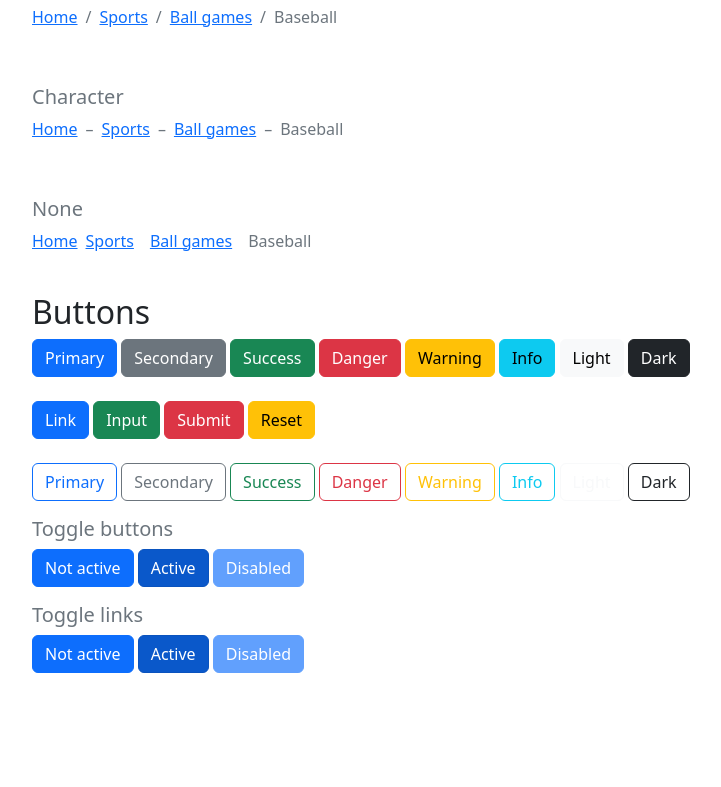
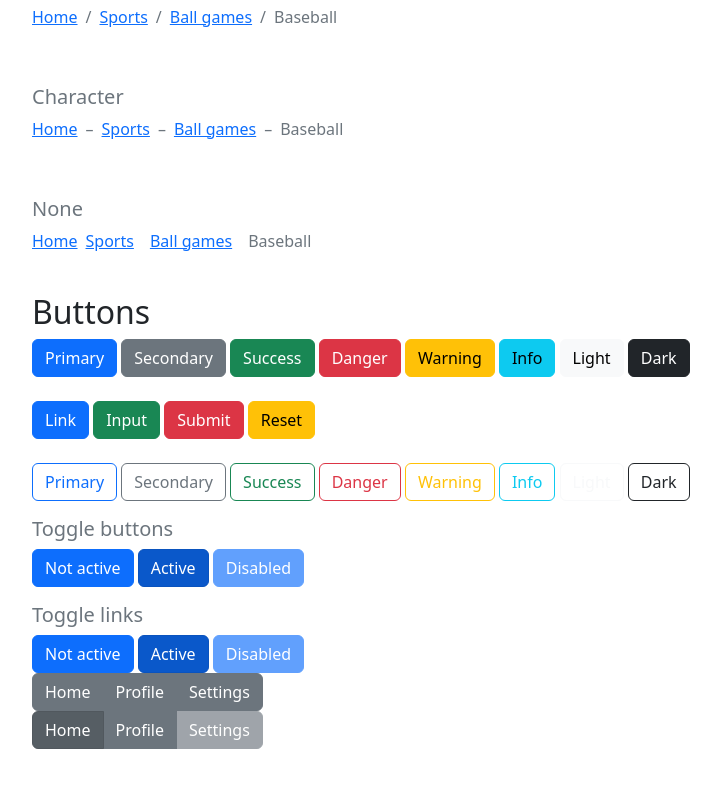
Before and after one commit to Michal-Radomski/Udemy_Frontend_Courses, a plain HTML site: page 01 Bootstrap5/04 - Components/index.html in a window 1280 px wide. Shown: the part 1802-2589 px from the top of the page, without its empty margins (50-771 px from the left). Before the commit the page ends 2523 px from the top, so only its background shows below. Drawn offline with nearby package versions, Linux system fonts and the light colour scheme.

Commit message:
Button group exercise done

```diff
--- a/01 Bootstrap5/04 - Components/index.html
+++ b/01 Bootstrap5/04 - Components/index.html
@@ -256,6 +256,22 @@
       <a href="#" class="btn btn-primary active" role="button" data-bs-toggle="button" aria-pressed="true">Active</a>
       <a href="#" class="btn btn-primary disabled" role="button" data-bs-toggle="button">Disabled</a>
 
+      <br />
+
+      <div class="btn-group" role="group" aria-label="Default button group">
+        <button type="button" class="btn btn-secondary">Home</button>
+        <button type="button" class="btn btn-secondary">Profile</button>
+        <button type="button" class="btn btn-secondary">Settings</button>
+      </div>
+
+      <br />
+
+      <div class="btn-group" role="group" aria-label="Default button group">
+        <button type="button" class="btn btn-secondary active">Home</button>
+        <button type="button" class="btn btn-secondary">Profile</button>
+        <button type="button" class="btn btn-secondary" disabled="">Settings</button>
+      </div>
+
       <br /><br /><br />
     </div>
   </body>
```
